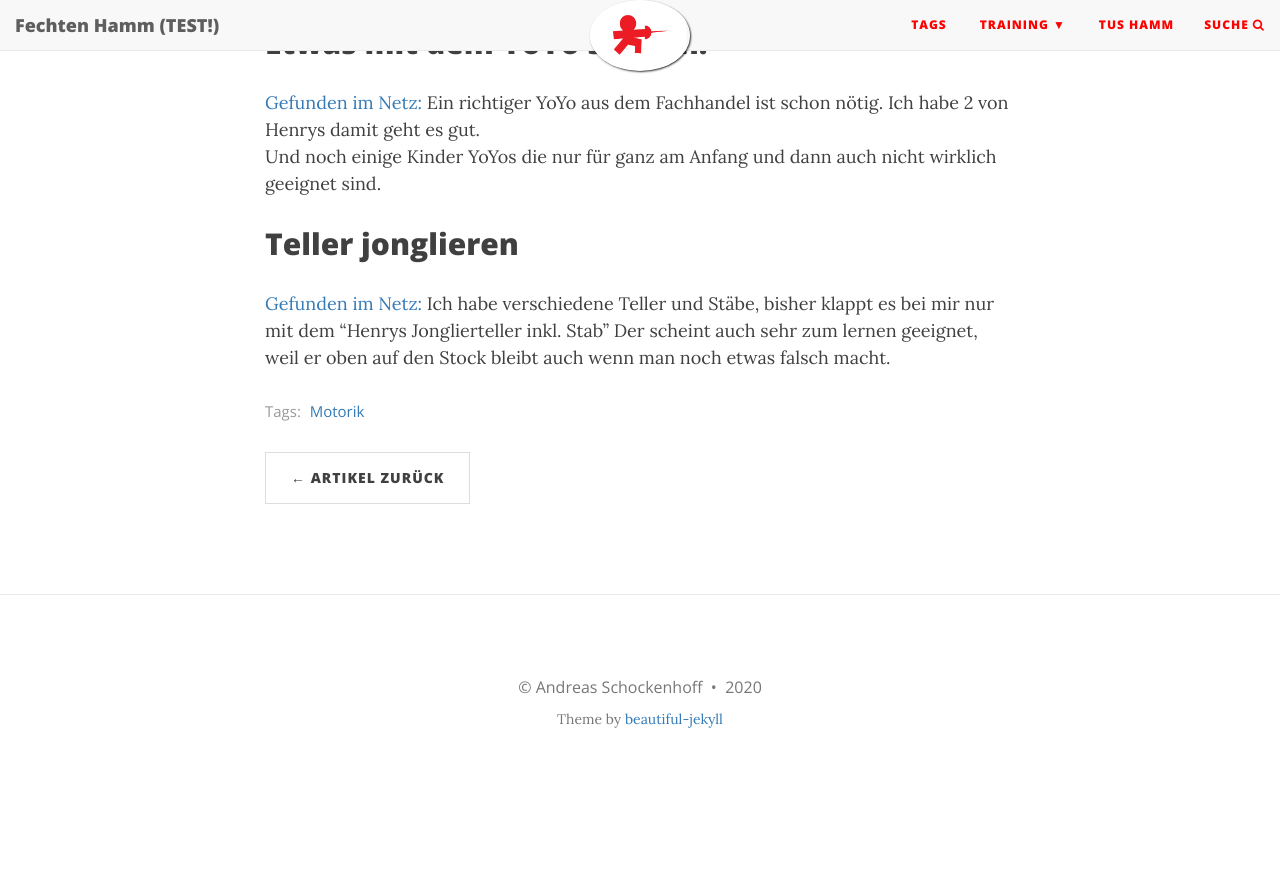
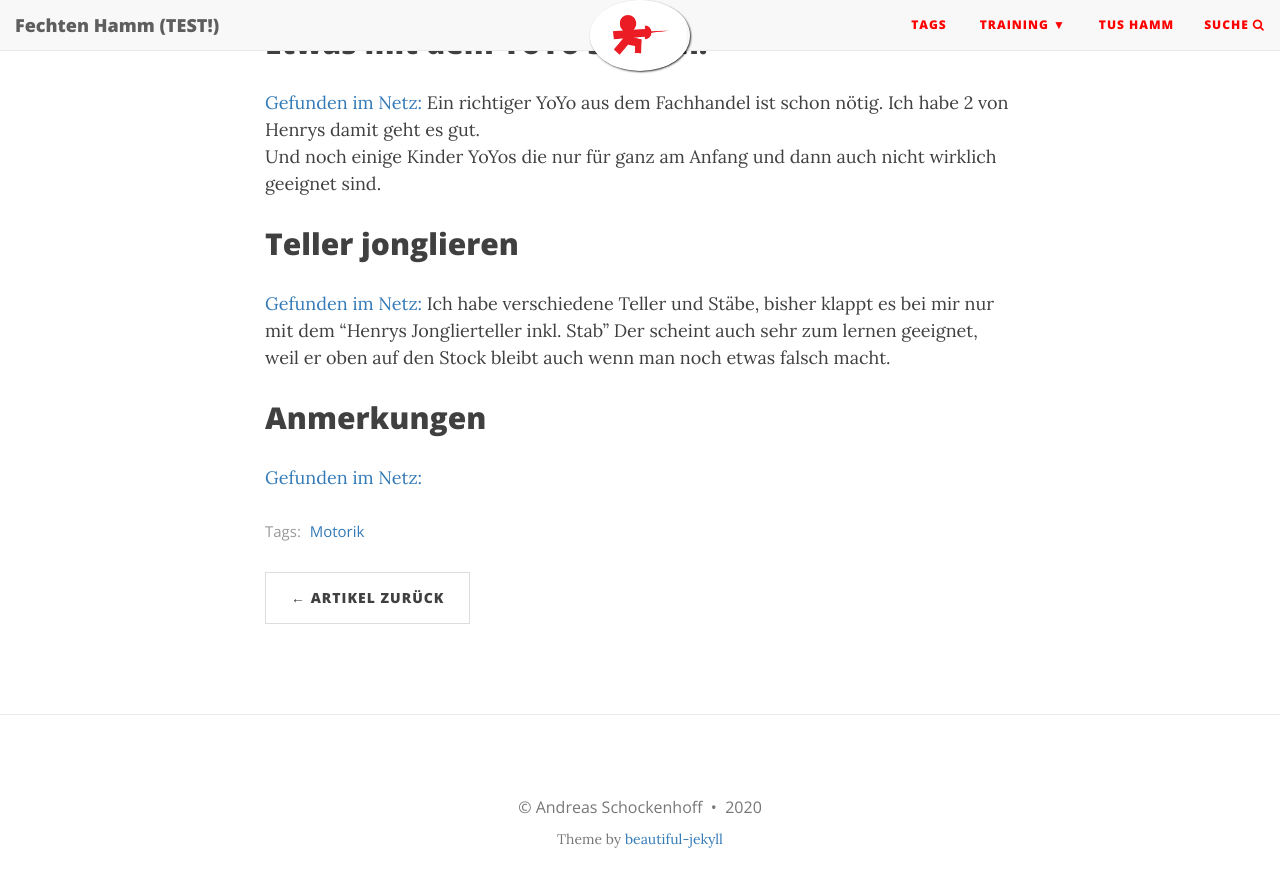
Before and after one commit to test-blog-fechten/test-blog-fechten.github.io, a Jekyll site: the page built from _posts/2020-04-12-motorik-ueben.md, in a window 1280 px wide and 900 px high, scrolled down 623 px. Shown: the top 887 px of the window. Built offline with Jekyll 4.4.1, drawn with Linux system fonts in a browser that asks for light colours; nearby versions of some CDN libraries; before the commit the page ends 1403 px from its top, so only the background shows below that.

Commit message:
update post

```diff
--- a/_posts/2020-04-12-motorik-ueben.md
+++ b/_posts/2020-04-12-motorik-ueben.md
@@ -23,3 +23,6 @@ Und noch einige Kinder YoYos die nur für ganz am Anfang und dann auch nicht wir
 [Gefunden im Netz:](https://www.youtube.com/watch?v=hOA7SYkHB_k)
 Ich habe verschiedene Teller und Stäbe, bisher klappt es bei mir nur mit dem "Henrys Jonglierteller inkl. Stab"
 Der scheint auch sehr zum lernen geeignet, weil er oben auf den Stock bleibt auch wenn man noch etwas falsch macht.
+
+## Anmerkungen
+[Gefunden im Netz:](https://www.youtube.com/watch?v=k6nyFvn1smc)
```
